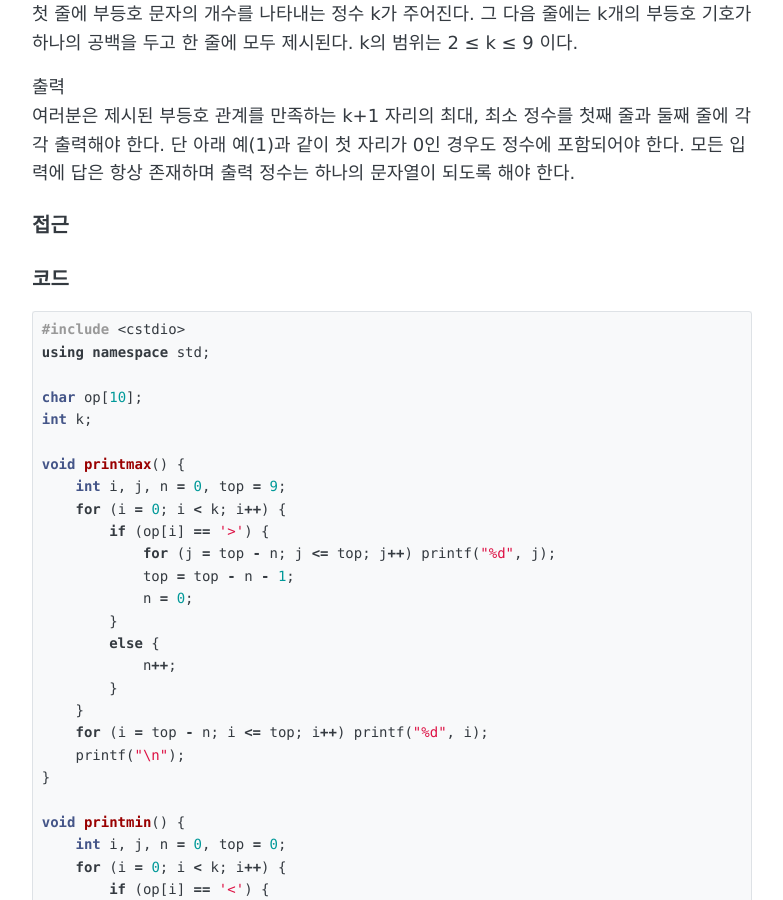
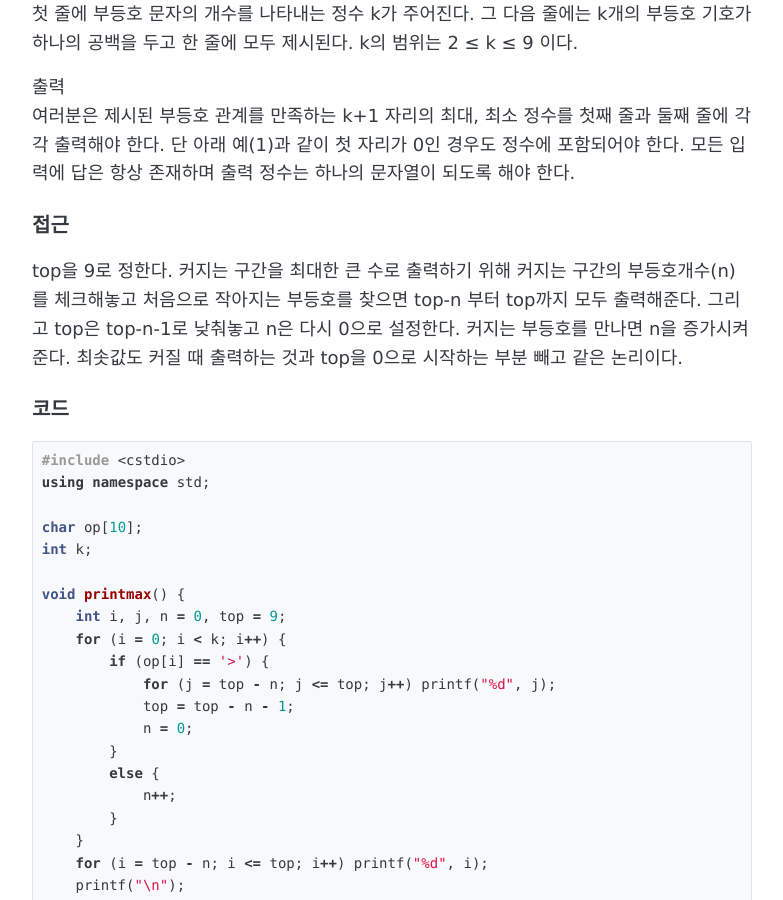
Before and after one commit to sihyungyou/sihyungyou.github.io, a Jekyll site: the page built from _posts/2019-12-06-baekjoon-2529.md, in a window 1280 px wide and 900 px high, scrolled down 922 px. Shown: the whole window, without its empty margins (248-1031 px from the left). Built offline with Jekyll 4.4.1, drawn with Linux system fonts in a browser that asks for light colours; comment, search, counter and statistics services are not loaded.

Commit message:
2529번 부등호

```diff
--- a/_posts/2019-12-06-baekjoon-2529.md
+++ b/_posts/2019-12-06-baekjoon-2529.md
@@ -29,7 +29,7 @@ A =>  < < < > < < > < >
 여러분은 제시된 부등호 관계를 만족하는 k+1 자리의 최대, 최소 정수를 첫째 줄과 둘째 줄에 각각 출력해야 한다. 단 아래 예(1)과 같이 첫 자리가 0인 경우도 정수에 포함되어야 한다. 모든 입력에 답은 항상 존재하며 출력 정수는 하나의 문자열이 되도록 해야 한다.
 
 ### 접근
-
+top을 9로 정한다. 커지는 구간을 최대한 큰 수로 출력하기 위해 커지는 구간의 부등호개수(n)를 체크해놓고 처음으로 작아지는 부등호를 찾으면 top-n 부터 top까지 모두 출력해준다. 그리고 top은 top-n-1로 낮춰놓고 n은 다시 0으로 설정한다. 커지는 부등호를 만나면 n을 증가시켜준다. 최솟값도 커질 때 출력하는 것과 top을 0으로 시작하는 부분 빼고 같은 논리이다.
 
 ### 코드
 ~~~c++
```
